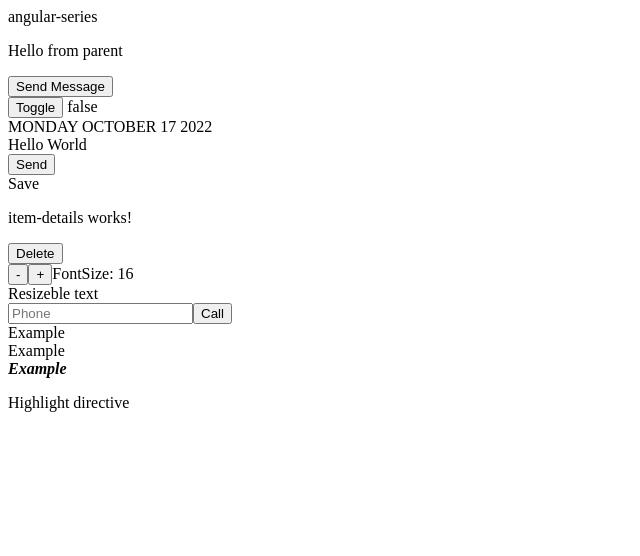
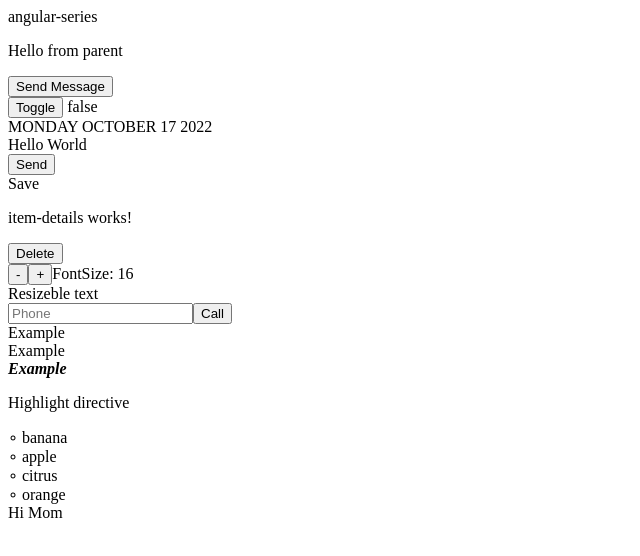
Before and after one commit to devkovmtl/ng-sandbox-series, an Angular app: page / in a window 1280 px wide. Shown: the top 556 px of the page, without its empty margins (0-640 px from the left). Built offline with nearby package versions, Linux system fonts and the light colour scheme.

Commit message:
Angular - Structural directive

```diff
--- a/src/app/app.component.html
+++ b/src/app/app.component.html
@@ -34,3 +34,14 @@
 <div>
   <p [appHighlight]="'pink'">Highlight directive</p>
 </div>
+<div>
+  <div *ngIf="isActive">Active</div>
+  <div *ngFor="let item of items">
+    <div>∘ {{ item.name }}</div>
+  </div>
+  <div [ngSwitch]="item.name">
+    <div *ngSwitchCase="'Bob'">Hi dad</div>
+    <div *ngSwitchCase="'Monika'">Hi Mom</div>
+    <div *ngSwitchDefault>Hi Friend</div>
+  </div>
+</div>
--- a/src/app/app.component.ts
+++ b/src/app/app.component.ts
@@ -34,6 +34,17 @@ export class AppComponent {
   currentClasses = {};
   currentStyle = {};
 
+  isActive = false;
+
+  items = [
+    { name: 'banana' },
+    { name: 'apple' },
+    { name: 'citrus' },
+    { name: 'orange' },
+  ];
+
+  item = { name: 'Monika' };
+
   toggleText(): void {
     this.showText = !this.showText;
   }
```
